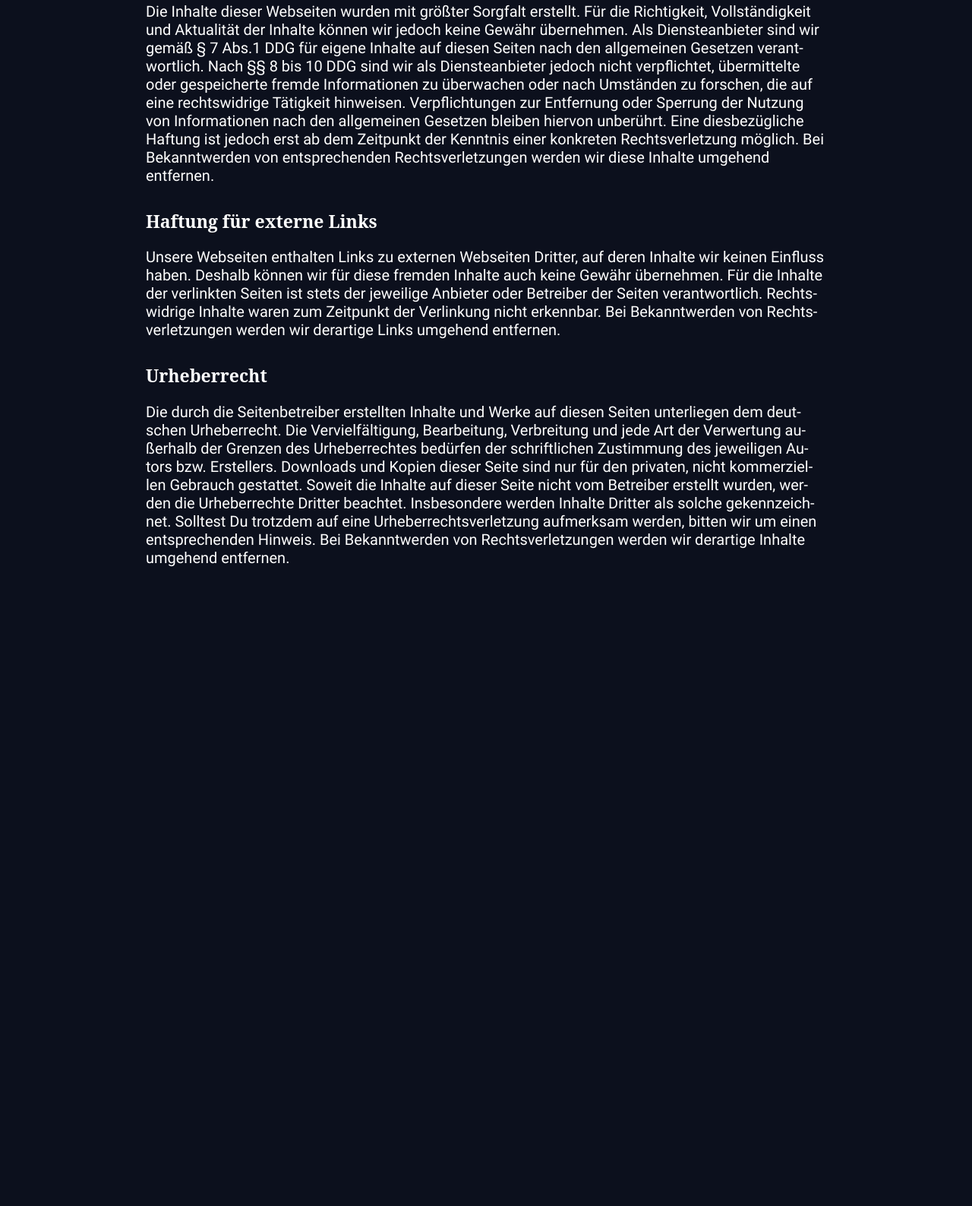
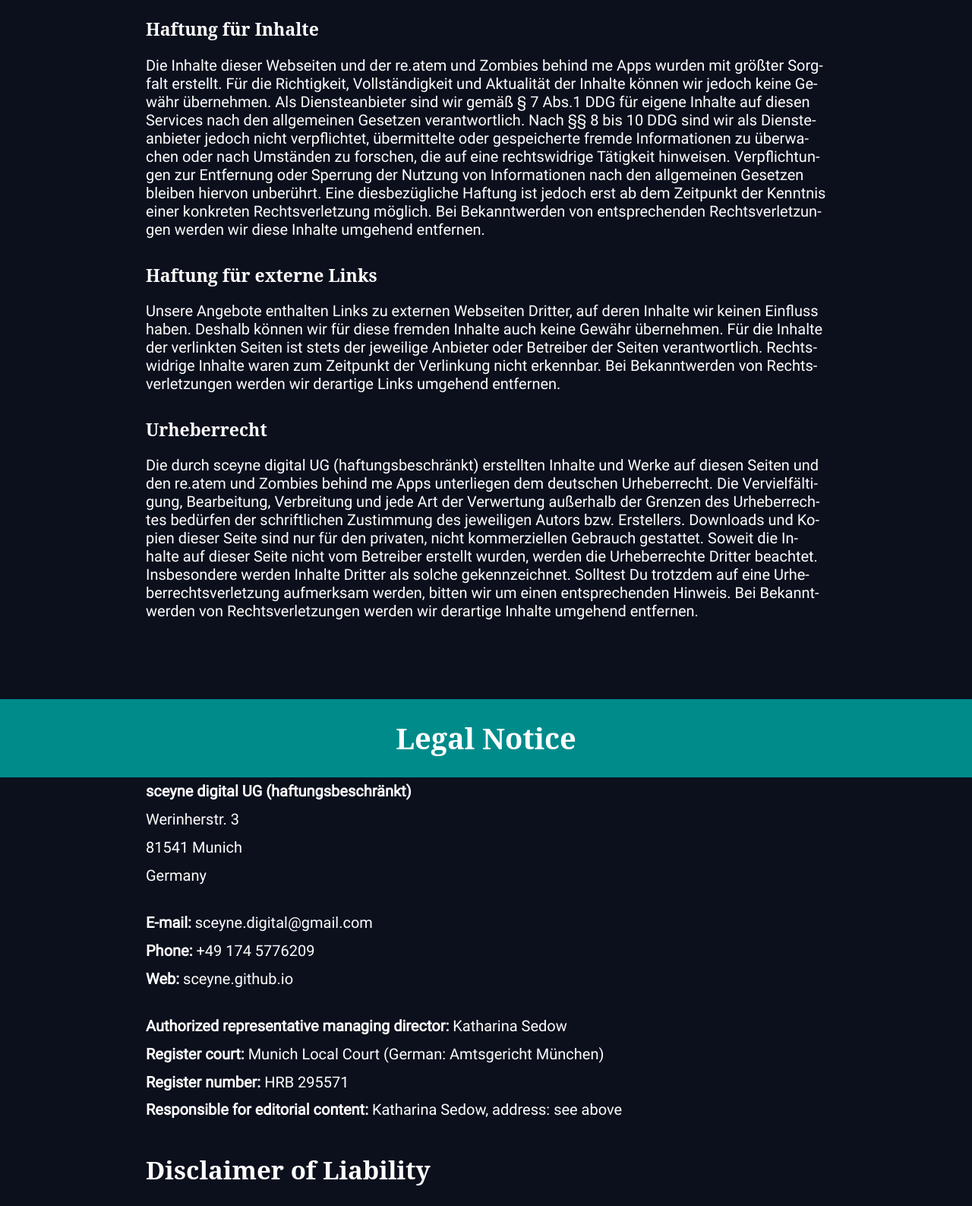
Before and after one commit to sceyne/sceyne.github.io, a website: page impressum/index.html in a window 1280 px wide. Shown: the part 692-2279 px from the top of the page at 76% size. Before the commit the page ends 1469 px from the top, so only its background shows below. Drawn offline with Linux system fonts and the light colour scheme; a web font is replaced by a local one.

Commit message:
2025-02-06: added the english version of legal notice (Impressum)

```diff
--- a/impressum/index.html
+++ b/impressum/index.html
@@ -10,6 +10,7 @@
   </head>
   <body>
     <h1 class="impressum__title">Impressum</h1>
+    <h4 class="privacy-policy__sec" style="text-align: center; color:darkgoldenrod; text-decoration: underline;"><a href="#en-legal-notice">The English version of the legal notice is at the end of this page</a></h4>
     <p class="impressum__txt"><b>sceyne digital UG (haftungsbeschränkt)</b></p>
     <p class="impressum__txt">Werinherstr. 3</p>
     <p class="impressum__txt">81541 München</p>
@@ -24,21 +25,16 @@
     <p class="impressum__txt"><b>Redaktionell Verantwortlich: </b>Katharina Sedow, Adresse: siehe oben</p>
     <h2 class="impressum__ch">Haftungsausschuss</h2>
       <h4 class="impressum__sec">Haftung für Inhalte</h4>
-        <p class="impressum__txt">Die Inhalte dieser Webseiten wurden mit größter Sorgfalt erstellt. Für die Richtigkeit, Vollständigkeit und Aktualität der Inhalte können wir jedoch keine Gewähr übernehmen.
-          Als Diensteanbieter sind wir gemäß § 7 Abs.1 DDG für eigene Inhalte auf diesen Seiten nach den allgemeinen Gesetzen verantwortlich.
-          Nach §§ 8 bis 10 DDG sind wir als Diensteanbieter jedoch nicht verpflichtet, übermittelte oder gespeicherte fremde Informationen zu überwachen oder nach Umständen zu forschen,
-          die auf eine rechtswidrige Tätigkeit hinweisen. Verpflichtungen zur Entfernung oder Sperrung der Nutzung von Informationen nach den allgemeinen Gesetzen bleiben hiervon unberührt.
-          Eine diesbezügliche Haftung ist jedoch erst ab dem Zeitpunkt der Kenntnis einer konkreten Rechtsverletzung möglich.
-          Bei Bekanntwerden von entsprechenden Rechtsverletzungen werden wir diese Inhalte umgehend entfernen.
+        <p class="impressum__txt">Die Inhalte dieser Webseiten und der re.atem und Zombies behind me Apps wurden mit größter Sorgfalt erstellt. Für die Richtigkeit, Vollständigkeit und Aktualität der Inhalte können wir jedoch keine Gewähr übernehmen. Als Diensteanbieter sind wir gemäß § 7 Abs.1 DDG für eigene Inhalte auf diesen Services nach den allgemeinen Gesetzen verantwortlich. Nach §§ 8 bis 10 DDG sind wir als Diensteanbieter jedoch nicht verpflichtet, übermittelte oder gespeicherte fremde Informationen zu überwachen oder nach Umständen zu forschen, die auf eine rechtswidrige Tätigkeit hinweisen. Verpflichtungen zur Entfernung oder Sperrung der Nutzung von Informationen nach den allgemeinen Gesetzen bleiben hiervon unberührt. Eine diesbezügliche Haftung ist jedoch erst ab dem Zeitpunkt der Kenntnis einer konkreten Rechtsverletzung möglich. Bei Bekanntwerden von entsprechenden Rechtsverletzungen werden wir diese Inhalte umgehend entfernen.
         </p>
       <h4 class="impressum__sec">Haftung für externe Links</h4>
-        <p class="impressum__txt">Unsere Webseiten enthalten Links zu externen Webseiten Dritter, auf deren Inhalte wir keinen Einfluss haben. Deshalb können wir für diese fremden Inhalte auch keine Gewähr übernehmen.
+        <p class="impressum__txt">Unsere Angebote enthalten Links zu externen Webseiten Dritter, auf deren Inhalte wir keinen Einfluss haben. Deshalb können wir für diese fremden Inhalte auch keine Gewähr übernehmen.
           Für die Inhalte der verlinkten Seiten ist stets der jeweilige Anbieter oder Betreiber der Seiten verantwortlich.
           Rechtswidrige Inhalte waren zum Zeitpunkt der Verlinkung nicht erkennbar.
           Bei Bekanntwerden von Rechtsverletzungen werden wir derartige Links umgehend entfernen.
         </p>
       <h4 class="impressum__sec">Urheberrecht</h4>
-        <p class="impressum__txt">Die durch die Seitenbetreiber erstellten Inhalte und Werke auf diesen Seiten unterliegen dem deutschen Urheberrecht.
+        <p class="impressum__txt">Die durch sceyne digital UG (haftungsbeschränkt) erstellten Inhalte und Werke auf diesen Seiten und den re.atem und Zombies behind me Apps unterliegen dem deutschen Urheberrecht.
           Die Vervielfältigung, Bearbeitung, Verbreitung und jede Art der Verwertung außerhalb der Grenzen des Urheberrechtes bedürfen der schriftlichen Zustimmung des jeweiligen Autors
           bzw. Erstellers. Downloads und Kopien dieser Seite sind nur für den privaten, nicht kommerziellen Gebrauch gestattet.
           Soweit die Inhalte auf dieser Seite nicht vom Betreiber erstellt wurden, werden die Urheberrechte Dritter beachtet. Insbesondere werden Inhalte Dritter als solche gekennzeichnet.
@@ -46,6 +42,34 @@
           Bei Bekanntwerden von Rechtsverletzungen werden wir derartige Inhalte umgehend entfernen.
         </p>
       <div></div>
+      <pre>
+
+
+
+</pre>
+<h1 id="en-legal-notice" class="impressum__title">Legal Notice</h1>
+<p class="impressum__txt"><b>sceyne digital UG (haftungsbeschränkt)</b></p>
+<p class="impressum__txt">Werinherstr. 3</p>
+<p class="impressum__txt">81541 Munich</p>
+<p class="impressum__txt">Germany</p>
+<div></div>
+<p class="impressum__txt"><b>E-mail: </b>sceyne.digital@gmail.com</p>
+<p class="impressum__txt"><b>Phone: </b>+49 174 5776209</p>
+<p class="impressum__txt"><b>Web: </b>sceyne.github.io</p>
+<div></div>
+<p class="impressum__txt"><b>Authorized representative managing director: </b> Katharina Sedow</p>
+<p class="impressum__txt"><b>Register court: </b> Munich Local Court (German: Amtsgericht München)</p>
+<p class="impressum__txt"><b>Register number: </b> HRB 295571</p>
+<p class="impressum__txt"><b>Responsible for editorial content: </b>Katharina Sedow, address: see above</p>
+<h2 class="impressum__ch">Disclaimer of Liability</h2>
+  <h4 class="impressum__sec">Liability for Content</h4>
+    <p class="impressum__txt">The contents of this website as well as the re.atem and the Zombies behind me apps have been created with the utmost care. However, we cannot assume any liability for the correctness, completeness and currency of the content. As a service provider, we are responsible for our own content provided in accordance with § 7 (1) DDG (German: Digitale-Dienste-Gesetz) and general legislation. However, according to §§ 8 to 10 DDG, as a service provider we are not obliged to monitor transmitted or stored third-party information or to investigate circumstances that indicate illegal activity. Obligations to remove or block the use of information in accordance with general legislation remain unaffected by this. However, liability in this respect is only possible from the time of knowledge of a specific infringement. As soon as we become aware of such infringements, we will remove this content immediately.
+    </p>
+  <h4 class="impressum__sec">Liability for External Links</h4>
+    <p class="impressum__txt">Our provided contents contain links to external websites of third parties over whose content we have no influence. Therefore, we cannot accept any liability for this third-party content. The respective provider or operator of the pages is always responsible for the content of the linked pages. Illegal contents were not recognizable at the time of linking. If we become aware of any legal infringements, we will remove such links immediately.</p>
+  <h4 class="impressum__sec">Copyright</h4>
+    <p class="impressum__txt">Die durch sceyne digital UG (haftungsbeschränkt) erstellten Inhalte und Werke auf diesen Seiten und den re.atem und Zombies behind me Apps unterliegen dem deutschen Urheberrecht. Die Vervielfältigung, Bearbeitung, Verbreitung und jede Art der Verwertung außerhalb der Grenzen des Urheberrechtes bedürfen der schriftlichen Zustimmung des jeweiligen Autors bzw. Erstellers. Downloads und Kopien dieser Seite sind nur für den privaten, nicht kommerziellen Gebrauch gestattet. Soweit die Inhalte auf dieser Seite nicht vom Betreiber erstellt wurden, werden die Urheberrechte Dritter beachtet. Insbesondere werden Inhalte Dritter als solche gekennzeichnet. Solltest Du trotzdem auf eine Urheberrechtsverletzung aufmerksam werden, bitten wir um einen entsprechenden Hinweis. Bei Bekanntwerden von Rechtsverletzungen werden wir derartige Inhalte umgehend entfernen.</p>
+  <div></div>
 
   </body>
 
```
